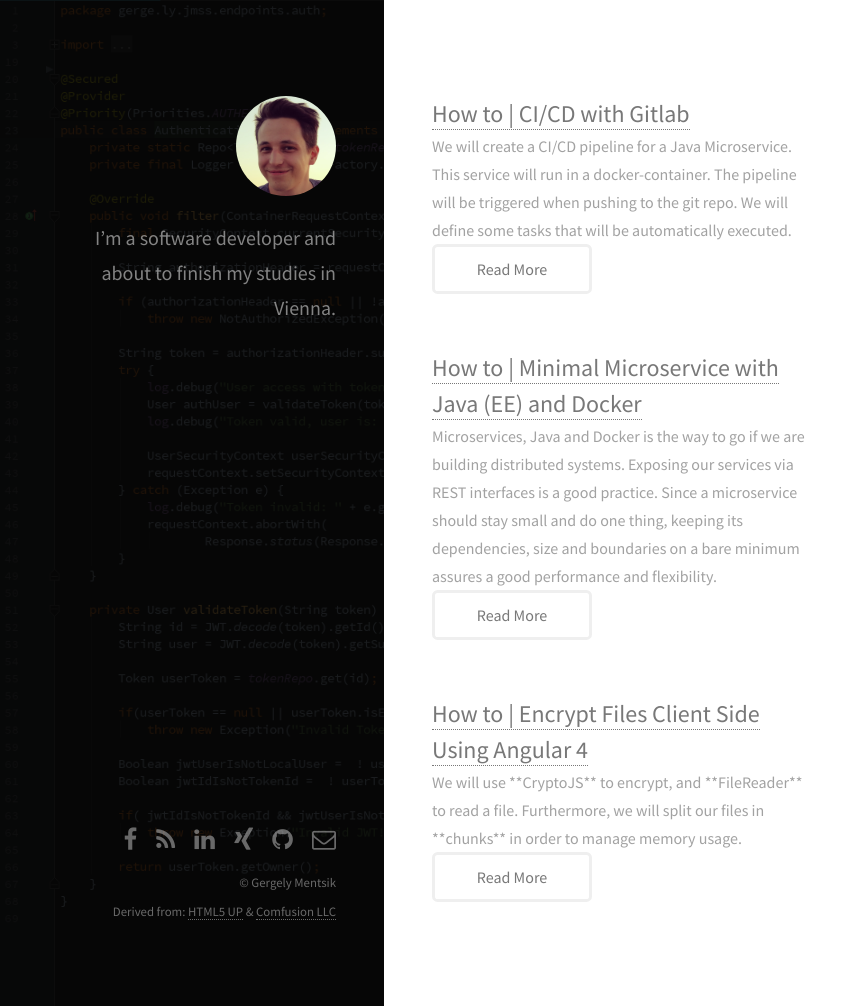
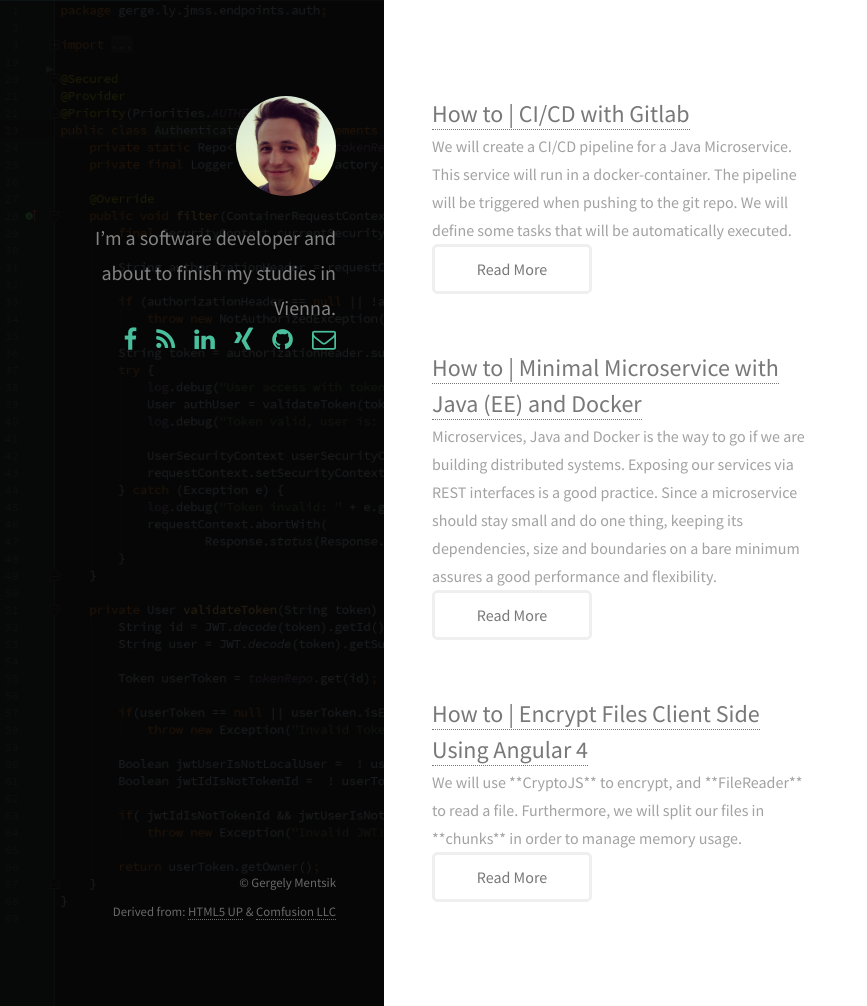
Before and after one commit to Gmentsik/gmentsik.github.io, a Jekyll site: the page built from index.html, in a window 1280 px wide and 1006 px high. Shown: the whole window, without its empty margins (0-867 px from the left). Built offline with Jekyll 4.4.1, drawn with Linux system fonts in a browser that asks for light colours; nearby versions of some CDN libraries.

Commit message:
Moved icons

```diff
--- a/_layouts/base.html
+++ b/_layouts/base.html
@@ -27,12 +27,6 @@
     <header id="header">
       <a href="{{ site.url }}" class="image avatar"><img class="editable" src="/images/avatar.jpg" alt="{{ site.author.name }}"></a>
       <h1 class="editable">I’m a software developer <br> and about to finish my studies in Vienna.</h1>
-    </header>
-		<div id="main">
-			{{content}}
-		</div>
-    <footer id="footer">
-      <p class="editor-link"><a href="cloudcannon:collections/_data/social.yml" class="button"><strong>&#9998;</strong> Update Social Icons</a></p>
 			<ul class="icons">
 				{% for account in site.data.social %}
 					<li>
@@ -49,6 +43,12 @@
 				</li>
 				{% endif %}
 			</ul>
+    </header>
+		<div id="main">
+			{{content}}
+		</div>
+    <footer id="footer">
+
       <ul class="copyright">
           <li>&copy; Gergely Mentsik</li>
           <li>Derived from: <a href="http://html5up.net">HTML5 UP</a> & <a href="http://comfusionllc.com">Comfusion LLC</a></li>
```
Lines whose indentation alone changed are shown as unchanged.
